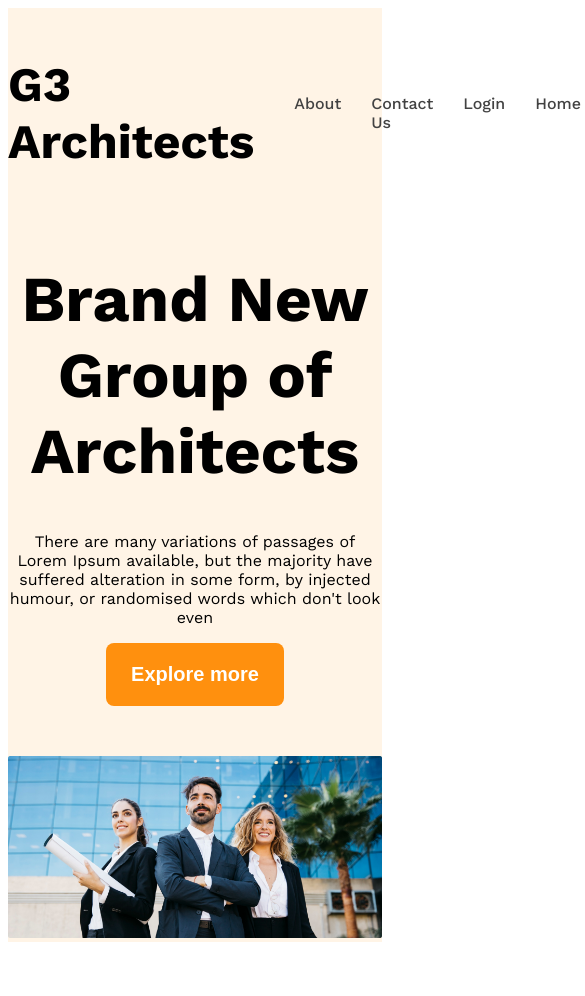
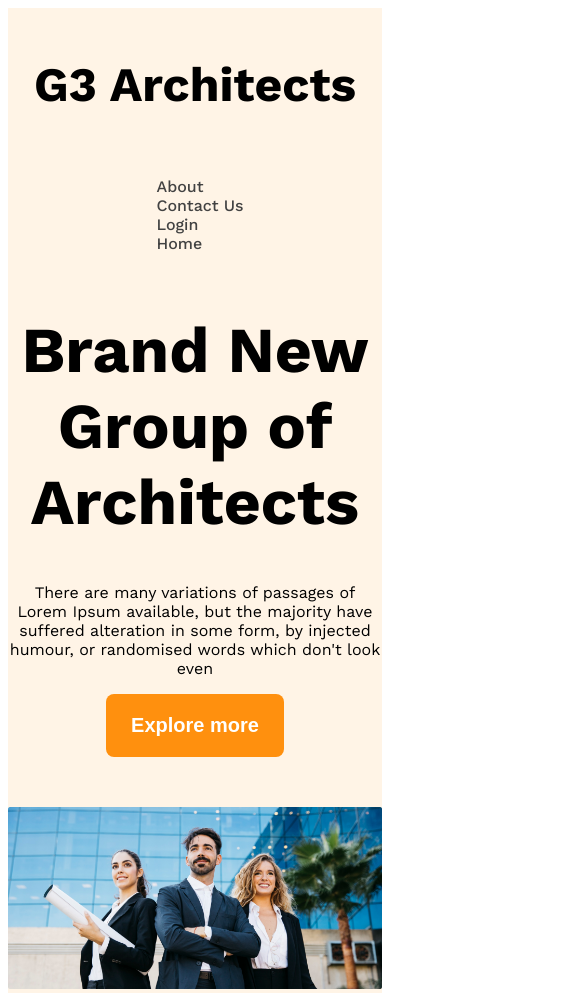
Before and after one commit to Bikram213/g3-responsive-architect-website, a plain HTML site: page index.html in a window 390 px wide. Shown: the top 996 px of the page, 585 px wide, since content can reach past the window. Before the commit the page ends 950 px from the top, so only its background shows below. Drawn offline with nearby package versions, Linux system fonts and the light colour scheme.

Commit message:
added header with responsive

```diff
--- a/styles/architects.css
+++ b/styles/architects.css
@@ -80,6 +80,8 @@
 
 
 /* responsive media query */
-@media screen and {
-
+@media screen and (max-width:576px) {
+    .navbar, .nav-links{
+        flex-direction: column;
+    }
 }
```
